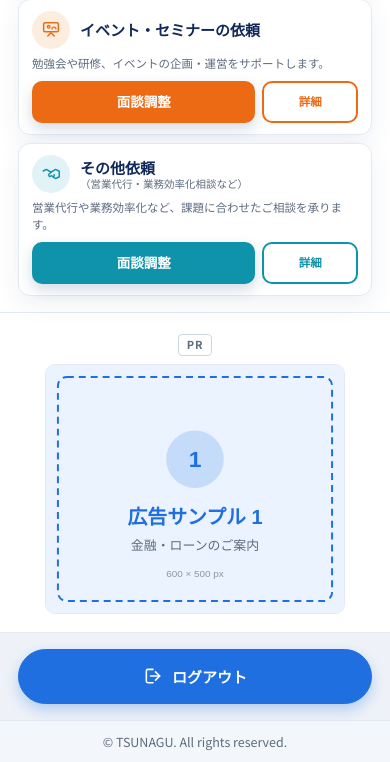
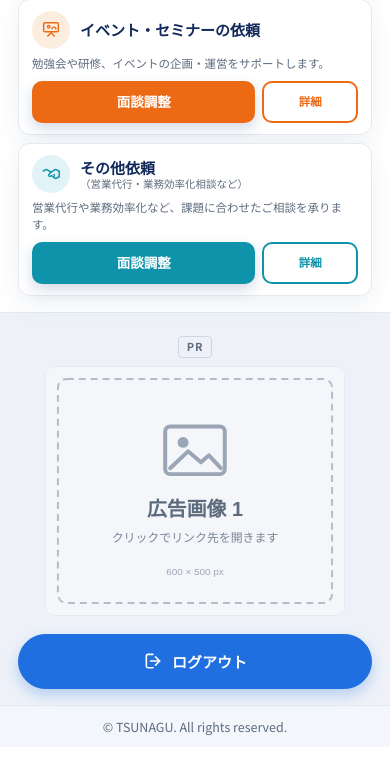
Before and after one commit to tagukichi/tsunagu, a PHP site: page / in a window 390 px wide. Shown: the part 936-1698 px from the top of the page. After the commit the page ends 1672 px from the top, so only its background shows below. Run offline with PHP 8.4, Linux system fonts and the light colour scheme.

Commit message:
広告エリアをフッター内に収め、サンプル画像を簡素化
- 広告エリアの背景をログアウト帯と同じにし、間の区切りをなくして
  フッターの一部として表示（広告 → ログアウト → コピーライト）
- 広告画像の下地を白に変更
- 静的デモのサンプル画像を色分け・業種表記なしのグレー1色に変更

Co-Authored-By: Claude Opus 5.5 <noreply@anthropic.com>
Claude-Session: https://claude.ai/code/session_01N1BhnTiRHf3AoeJwBWiCX3

```diff
--- a/assets/css/style.css
+++ b/assets/css/style.css
@@ -778,9 +778,9 @@ body.is-locked { overflow: hidden; }
   --per: 3;
   --gap: 20px;
   --slide-w: 300px;
-  background: #fff;
-  border-bottom: 1px solid var(--line);
-  padding: 22px var(--gutter) 24px;
+  /* フッター（ログアウト帯）と同じ背景にして、フッターの一部として見せる */
+  background: #eef2f8;
+  padding: 24px var(--gutter) 4px;
 }
 .tsg-pickup__inner {
   max-width: calc(var(--per) * var(--slide-w) + (var(--per) - 1) * var(--gap));
@@ -815,13 +815,13 @@ body.is-locked { overflow: hidden; }
   overflow: hidden;
   border: 1px solid var(--line);
   border-radius: 10px;
-  background: var(--bg-soft);
+  background: #fff;
   transition: border-color .15s ease, opacity .15s ease;
 }
 a.tsg-pickup__link:hover { border-color: var(--brand); opacity: .9; }
 .tsg-pickup__img { display: block; width: 100%; height: 100%; object-fit: contain; }
 @media (max-width: 680px) {
-  .tsg-pickup { --per: 1; --gap: 12px; padding: 16px var(--gutter) 18px; }
+  .tsg-pickup { --per: 1; --gap: 12px; padding: 18px var(--gutter) 2px; }
 }
 @media print { .tsg-pickup { display: none; } }
 
--- a/index.html
+++ b/index.html
@@ -326,10 +326,10 @@
         <p class="tsg-pickup__label">PR</p>
         <div class="tsg-pickup__viewport" data-interval="4000">
           <ul class="tsg-pickup__track">
-            <li class="tsg-pickup__item"><a class="tsg-pickup__link" href="#" target="_blank" rel="sponsored noopener"><img class="tsg-pickup__img" src="assets/img/sample-pickup-1.svg" alt="広告サンプル1" width="600" height="500" loading="lazy"></a></li>
-            <li class="tsg-pickup__item"><a class="tsg-pickup__link" href="#" target="_blank" rel="sponsored noopener"><img class="tsg-pickup__img" src="assets/img/sample-pickup-2.svg" alt="広告サンプル2" width="600" height="500" loading="lazy"></a></li>
-            <li class="tsg-pickup__item"><a class="tsg-pickup__link" href="#" target="_blank" rel="sponsored noopener"><img class="tsg-pickup__img" src="assets/img/sample-pickup-3.svg" alt="広告サンプル3" width="600" height="500" loading="lazy"></a></li>
-            <li class="tsg-pickup__item"><a class="tsg-pickup__link" href="#" target="_blank" rel="sponsored noopener"><img class="tsg-pickup__img" src="assets/img/sample-pickup-4.svg" alt="広告サンプル4" width="600" height="500" loading="lazy"></a></li>
+            <li class="tsg-pickup__item"><a class="tsg-pickup__link" href="#" target="_blank" rel="sponsored noopener"><img class="tsg-pickup__img" src="assets/img/sample-pickup-1.svg" alt="広告画像1" width="600" height="500" loading="lazy"></a></li>
+            <li class="tsg-pickup__item"><a class="tsg-pickup__link" href="#" target="_blank" rel="sponsored noopener"><img class="tsg-pickup__img" src="assets/img/sample-pickup-2.svg" alt="広告画像2" width="600" height="500" loading="lazy"></a></li>
+            <li class="tsg-pickup__item"><a class="tsg-pickup__link" href="#" target="_blank" rel="sponsored noopener"><img class="tsg-pickup__img" src="assets/img/sample-pickup-3.svg" alt="広告画像3" width="600" height="500" loading="lazy"></a></li>
+            <li class="tsg-pickup__item"><a class="tsg-pickup__link" href="#" target="_blank" rel="sponsored noopener"><img class="tsg-pickup__img" src="assets/img/sample-pickup-4.svg" alt="広告画像4" width="600" height="500" loading="lazy"></a></li>
           </ul>
         </div>
       </div>
```
Also changed, not shown: wordpress-theme/tsunagu/assets/css/style.css (+5 -5 lines), assets/img/sample-pickup-1.svg, assets/img/sample-pickup-2.svg, assets/img/sample-pickup-3.svg, assets/img/sample-pickup-4.svg, 1 other file.
